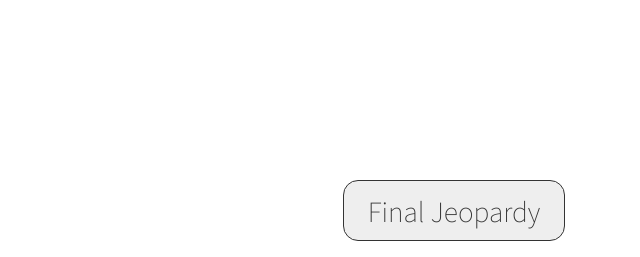
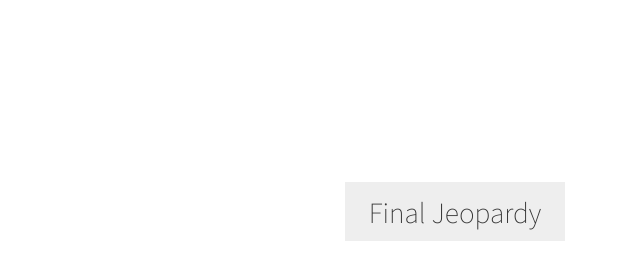
Before and after one commit to guystoppi/JeopardyApp, a Python web app: template templates/game.html in a window 1280 px wide. Shown: the part 543-800 px from the top of the page, without its empty margins (640-1280 px from the left). Run offline with Jinja, Linux system fonts and the light colour scheme; the template is opened without the code that fills it: most values are stand-ins (such as "Sample title", 1, 10 or a date in 2020).

Commit message:
Made buttons look nicer

```diff
--- a/static/styles.css
+++ b/static/styles.css
@@ -31,11 +31,6 @@ body {
     text-decoration: none;
     background-color: #EEEEEE;
     color: #333333;
-    border-radius: 15px;
-    border-top: 1px solid #333333;
-    border-right: 1px solid #333333;
-    border-bottom: 1px solid #333333;
-    border-left: 1px solid #333333;
     text-align: center;
 }
 
```
